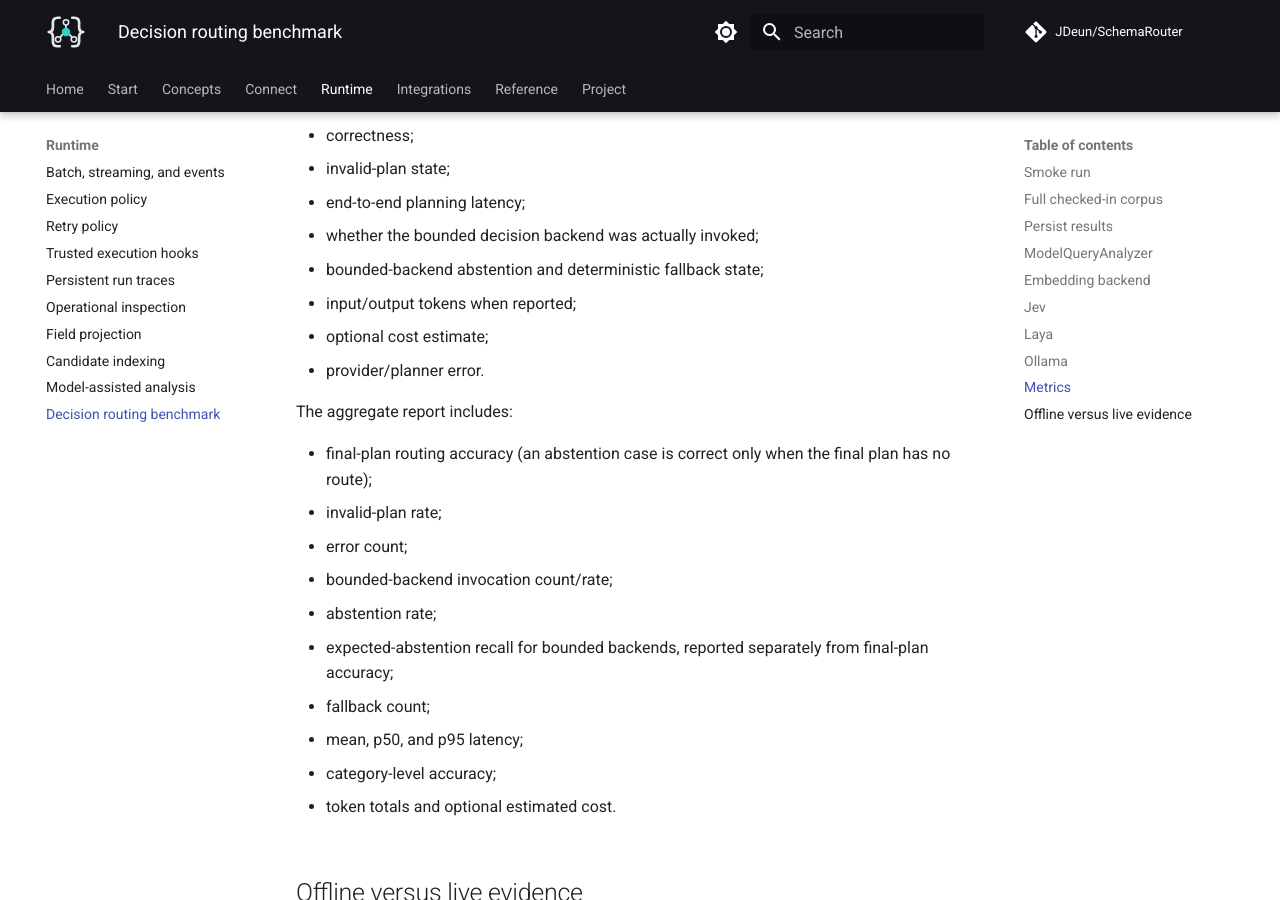
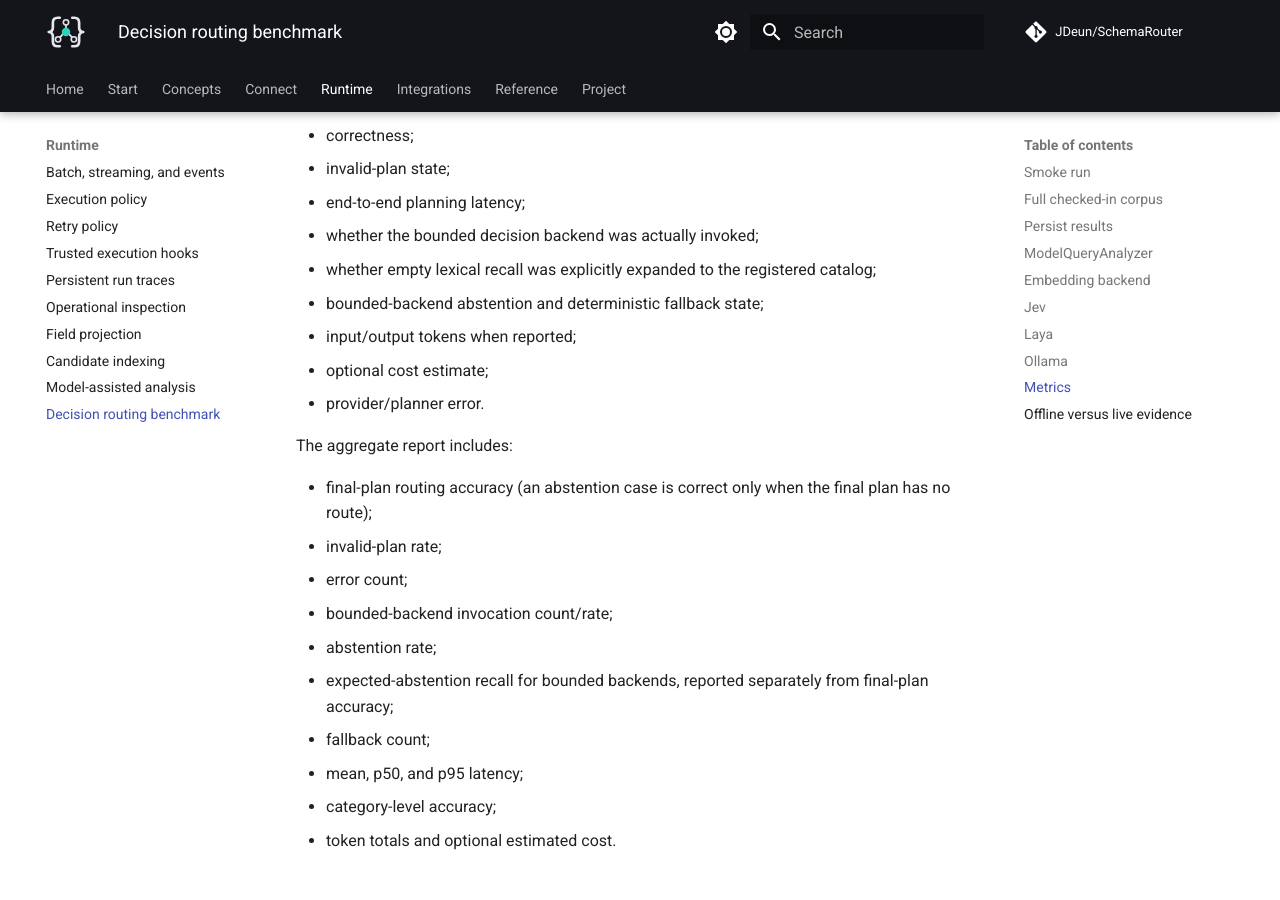
Before and after one commit to JDeun/SchemaRouter, an MkDocs documentation site: the page built from docs/guides/decision-benchmark.md, in a window 1280 px wide and 900 px high, scrolled down 5116 px. Built offline with MkDocs 1.6.1 and Material for MkDocs 9.7.7, drawn with Linux system fonts in a browser that asks for light colours; comment, search, counter and statistics services are not loaded.

Commit message:
docs: document explicit recall expansion benchmark field

```diff
--- a/docs/guides/decision-benchmark.md
+++ b/docs/guides/decision-benchmark.md
@@ -221,6 +221,7 @@ Each row records:
 - invalid-plan state;
 - end-to-end planning latency;
 - whether the bounded decision backend was actually invoked;
+- whether empty lexical recall was explicitly expanded to the registered catalog;
 - bounded-backend abstention and deterministic fallback state;
 - input/output tokens when reported;
 - optional cost estimate;
```
